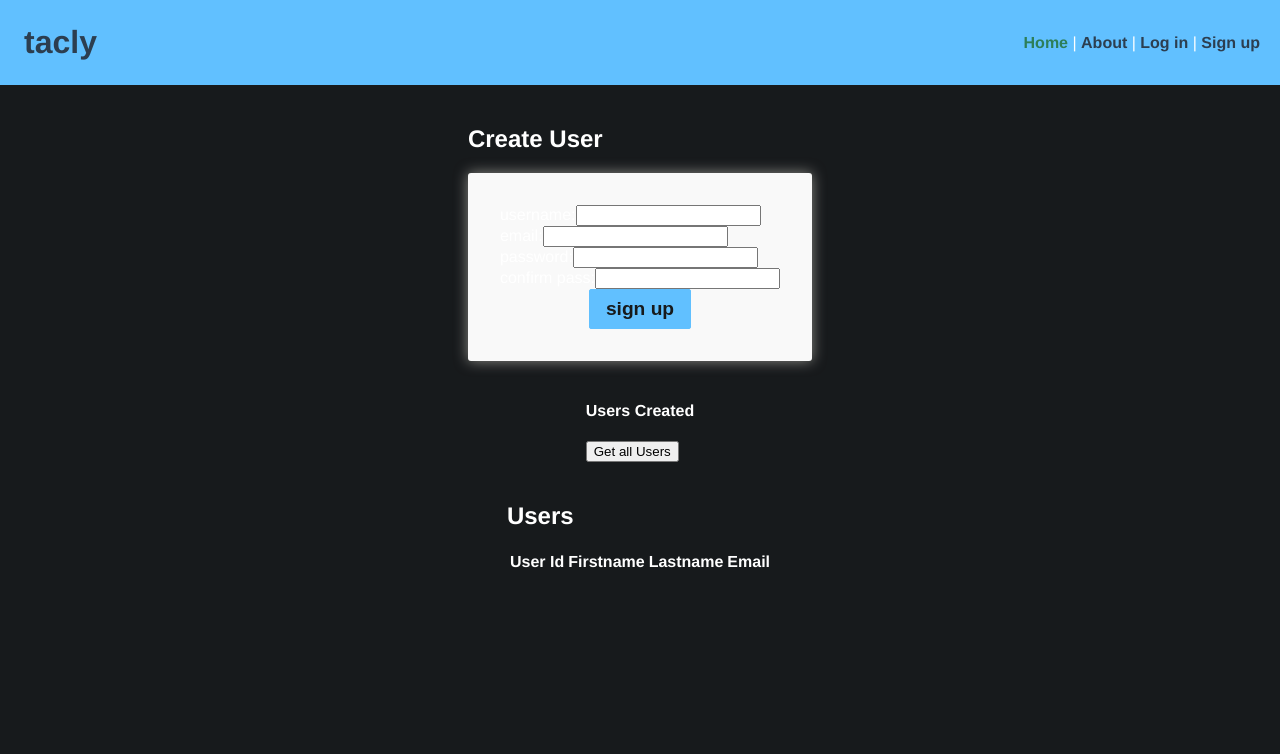
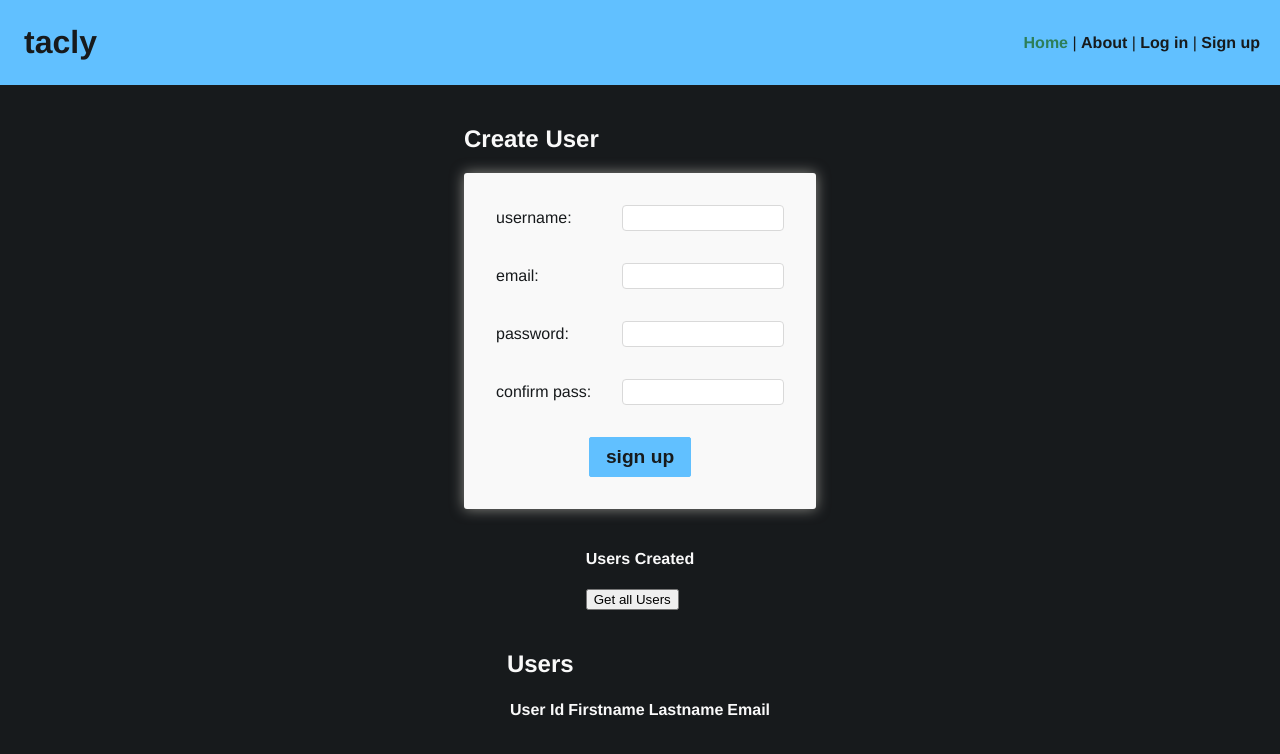
Before and after one commit to japankid-code/tacly, a Vue app in the folder frontend/: page /#/ in a window 1280 px wide. Shown: the top 754 px of the page. Built offline with nearby package versions, Linux system fonts and the light colour scheme.

Commit message:
add color theme

```diff
--- a/frontend/src/App.vue
+++ b/frontend/src/App.vue
@@ -18,15 +18,25 @@ export default defineComponent({
 </template>
 
 <style lang="scss">
+* {
+  --dark-eerie-black: #171a1c;
+  --dark-maya-blue: #61c0ff;
+  --dark-alice-blue: #dcf2ff;
+  --dark-cultured-white: #f9f9f9;
+  --dark-light-salmon: #ffa978;
+}
 body {
   margin: 0;
+}
+a {
+  text-decoration: none;
 }
 #app-vue {
   font-family: Avenir, Helvetica, Arial, sans-serif;
   -webkit-font-smoothing: antialiased;
   -moz-osx-font-smoothing: grayscale;
-  color: #fff;
-  background-color: #2c3e50;
+  color: var(--dark-cultured-white);
+  background-color: var(--dark-eerie-black);
   width: 100vw;
   height: 100vh;
   margin: 0;
--- a/frontend/src/components/AboutModal.vue
+++ b/frontend/src/components/AboutModal.vue
@@ -50,10 +50,12 @@ export default {
   display: flex;
   justify-content: center;
   align-items: center;
+  z-index: 10;
 }
 
 .modal {
-  background: #f9f9f9;
+  background: var(--dark-cultured-white);
+  color: var(--dark-eerie-black);
   box-shadow: 2px 2px 20px 1px;
   border-radius: 3px;
   overflow-x: auto;
@@ -69,13 +71,13 @@ export default {
 
 .modal-header {
   position: relative;
-  border-bottom: 1px solid #eeeeee;
-  color: #171a1c;
+  border-bottom: 1px solid var(--dark-alice-blue);
+  color: var(--dark-eerie-black);
   justify-content: space-between;
 }
 
 .modal-footer {
-  border-top: 1px solid #eeeeee;
+  border-top: 1px solid var(--dark-alice-blue);
   flex-direction: column;
   justify-content: flex-end;
 }
@@ -103,15 +105,15 @@ export default {
   padding: 10px;
   cursor: pointer;
   font-weight: bold;
-  color: #61c0ff;
+  color: var(--dark-maya-blue);
   background: transparent;
   cursor: pointer;
 }
 
 .btn-blue {
   color: white;
-  background: #61c0ff;
-  border: 1px solid #61c0ff;
+  background: var(--dark-maya-blue);
+  border: 1px solid var(--dark-maya-blue);
   border-radius: 4px;
   padding: 0.35rem 0.75rem;
   max-width: min-content;
--- a/frontend/src/components/Button.vue
+++ b/frontend/src/components/Button.vue
@@ -18,12 +18,12 @@ export default defineComponent({
 
 <style scoped lang="scss">
 .btn-blue {
-  color: #171a1c;
+  color: var(--dark-eerie-black);
   font-weight: bolder;
   font-size: 1.2rem;
   align-self: center;
-  background: #61c0ff;
-  border: 1px solid #61c0ff;
+  background: var(--dark-maya-blue);
+  border: 1px solid var(--dark-maya-blue);
   border-radius: 2px;
   padding: 0.5rem 1rem;
   margin: 0 0 0 0;
--- a/frontend/src/components/CreateUser.vue
+++ b/frontend/src/components/CreateUser.vue
@@ -90,6 +90,21 @@ export default defineComponent({
 </template>
 
 <style lang="scss">
+.form-option {
+  color: var(--dark-eerie-black);
+  width: 18rem;
+  padding: 0 0 2rem 0;
+  display: flex;
+  justify-content: space-between;
+  align-items: center;
+}
+.form-control {
+  padding: 0 0.5rem;
+  border: 1px solid #d9d9d9;
+  width: 9rem;
+  height: 1.5rem;
+  border-radius: 0.25rem;
+}
 .create-user {
   margin: 20px 0 0 0;
   align-self: center;
--- a/frontend/src/components/Navbar.vue
+++ b/frontend/src/components/Navbar.vue
@@ -27,22 +27,23 @@ export default defineComponent({
 <!-- Add "scoped" attribute to limit CSS to this component only -->
 <style scoped lang="scss">
 .navbar {
-  background-color: #61c0ff;
+  background-color: var(--dark-maya-blue);
   display: flex;
   justify-content: space-between;
   align-items: center;
   z-index: 10;
+  color: var(--dark-eerie-black);
   h1 {
     margin: 0 0 0 0;
     padding: 1.5rem;
-    color: #2c3e50;
+    color: var(--dark-eerie-black);
   }
   a {
-    color: #42b983;
+    color: var(--dark-eerie-black);
     text-decoration: none;
   }
   .about-btn {
-    color: #2c3e50;
+    color: var(--dark-eerie-black);
     background: transparent;
     border: none;
     cursor: pointer;
@@ -51,9 +52,10 @@ export default defineComponent({
 
 #nav {
   padding: 20px;
+  color: var(--dark-eerie-black);
   a {
     font-weight: bold;
-    color: #2c3e50;
+    color: var(--dark-eerie-black);
 
     &.router-link-exact-active {
       color: #2d7e59;
--- a/frontend/src/components/UserForm.vue
+++ b/frontend/src/components/UserForm.vue
@@ -42,7 +42,7 @@ export default defineComponent({
 
 <style scoped lang="scss">
 .card {
-  background: #f9f9f9;
+  background: var(--dark-cultured-white);
   filter: drop-shadow(0px 0px 7px rgba(255, 252, 240, 0.5));
   overflow-x: auto;
   display: flex;
@@ -58,12 +58,12 @@ export default defineComponent({
 }
 
 .btn-blue {
-  color: #171a1c;
+  color: var(--dark-eerie-black);
   font-weight: bolder;
   font-size: 1.2rem;
   align-self: center;
-  background: #61c0ff;
-  border: 1px solid #61c0ff;
+  background: var(--dark-maya-blue);
+  border: 1px solid var(--dark-maya-blue);
   border-radius: 2px;
   padding: 0.5rem 1rem;
   margin: 0 0 0 0;
--- a/frontend/src/views/Home.vue
+++ b/frontend/src/views/Home.vue
@@ -46,6 +46,6 @@ export default defineComponent({
   display: flex;
   flex-direction: column;
   height: 100%;
-  background-color: #171a1c;
+  background-color: var(--dark-eerie-black);
 }
 </style>
--- a/frontend/src/views/Login.vue
+++ b/frontend/src/views/Login.vue
@@ -71,7 +71,7 @@ export default defineComponent({
   left: 0;
   right: 0;
   bottom: 0;
-  background-color: #171a1c;
+  background-color: var(--dark-eerie-black);
   display: flex;
   flex-direction: column;
   justify-content: center;
@@ -79,14 +79,11 @@ export default defineComponent({
   h1 {
     margin: 0 0 0 0;
     padding: 1.5rem;
-    color: #f9f9f9;
-  }
-  a {
-    color: #42b983;
-    text-decoration: none;
+    color: var(--dark-cultured-white);
   }
 }
 .form-option {
+  color: var(--dark-eerie-black);
   width: 16rem;
   padding: 0 0 2rem 0;
   display: flex;
--- a/frontend/src/views/Signup.vue
+++ b/frontend/src/views/Signup.vue
@@ -93,7 +93,7 @@ export default defineComponent({
   bottom: 0;
   left: 0;
   right: 0;
-  background-color: #171a1c;
+  background-color: var(--dark-eerie-black);
   display: flex;
   flex-direction: column;
   justify-content: center;
@@ -101,7 +101,7 @@ export default defineComponent({
   h1 {
     margin: 0 0 0 0;
     padding: 1.5rem;
-    color: #f9f9f9;
+    color: var(--dark-cultured-white);
   }
   a {
     color: #42b983;
@@ -109,14 +109,12 @@ export default defineComponent({
   }
 }
 .form-option {
+  color: var(--dark-eerie-black);
   width: 18rem;
   padding: 0 0 2rem 0;
   display: flex;
   justify-content: space-between;
   align-items: center;
-  span {
-    color: #171a1c !important;
-  }
 }
 .form-control {
   padding: 0 0.5rem;
```
